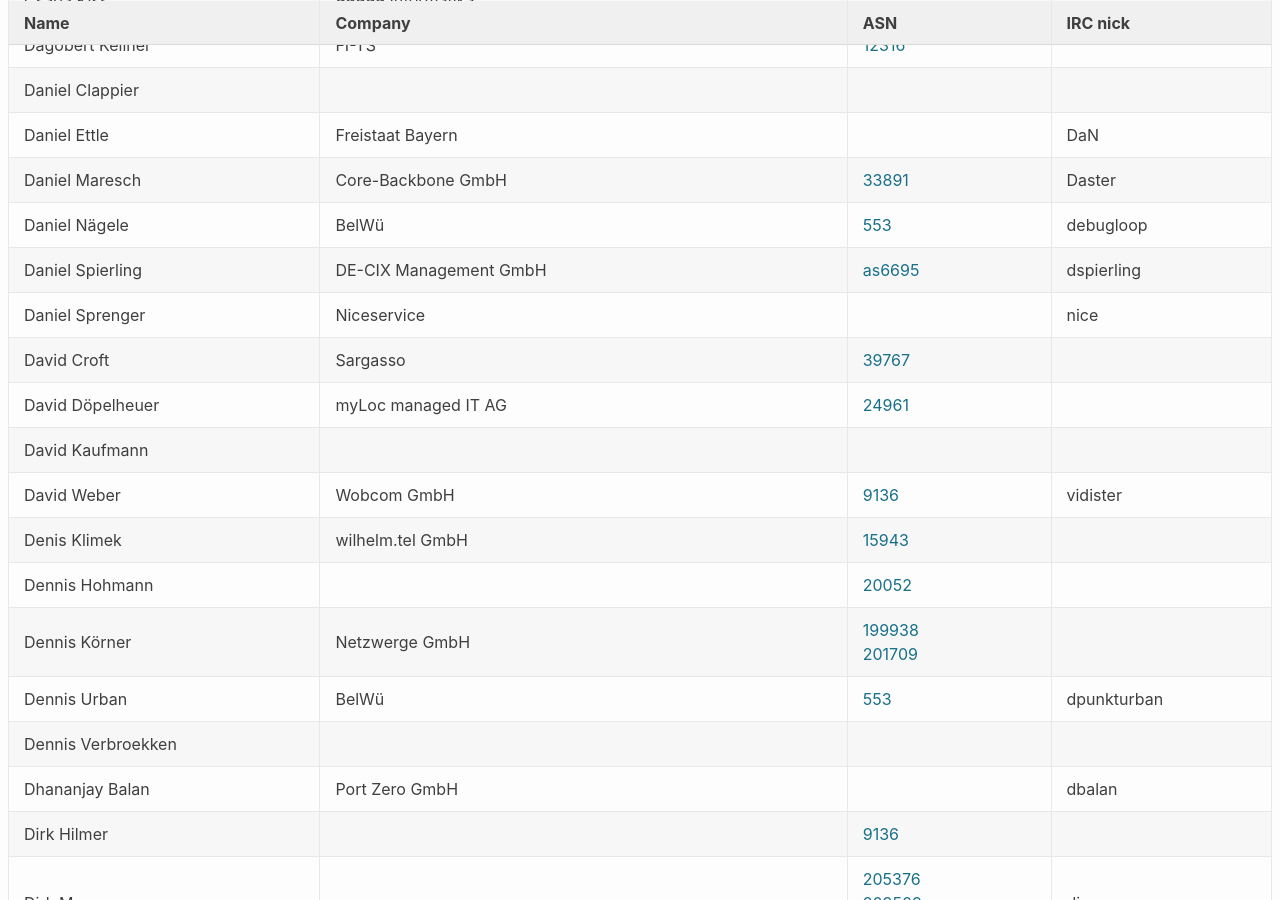
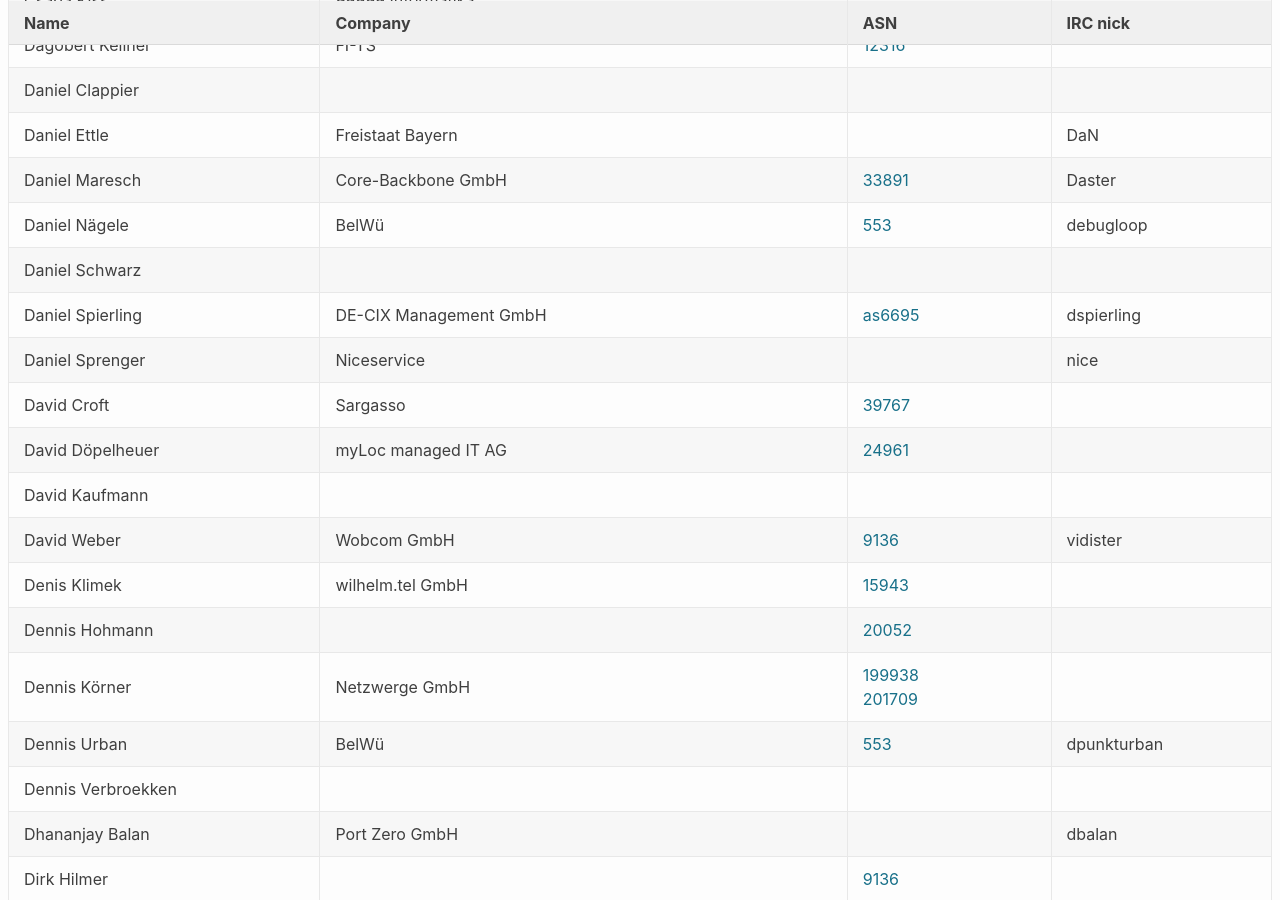
Before and after one commit to denog/pretix-attendeelist, a Jekyll site: the page built from index.markdown, in a window 1280 px wide and 900 px high, scrolled down 3349 px. Built offline with Jekyll 4.4.1, drawn with Linux system fonts in a browser that asks for light colours.

Commit message:
Latest data: Thu Oct 29 05:50:39 UTC 2020

```diff
--- a/_data/attendees.json
+++ b/_data/attendees.json
@@ -444,6 +444,12 @@
     "asn": "553"
   },
   {
+    "name": "Daniel Schwarz",
+    "company": null,
+    "irc": null,
+    "asn": null
+  },
+  {
     "name": "Daniel Spierling",
     "company": "DE-CIX Management GmbH",
     "irc": "dspierling",
```
